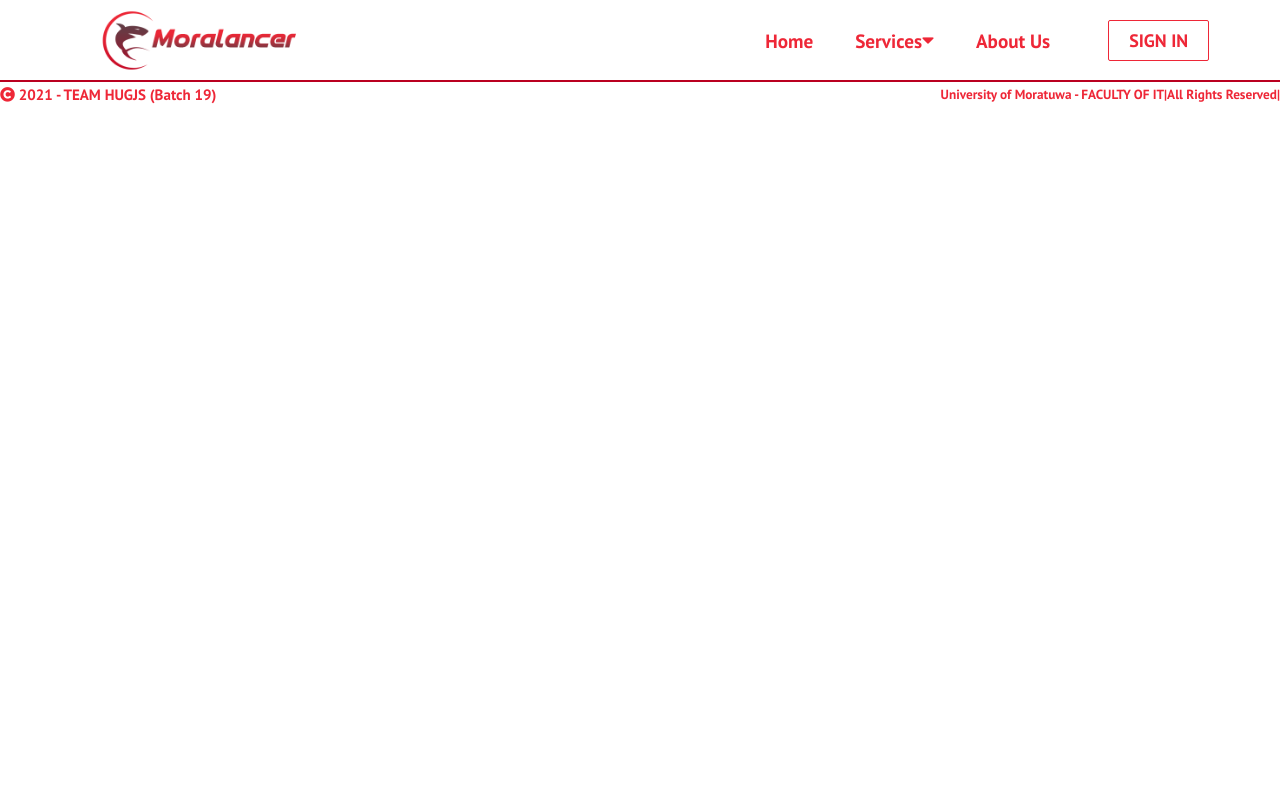
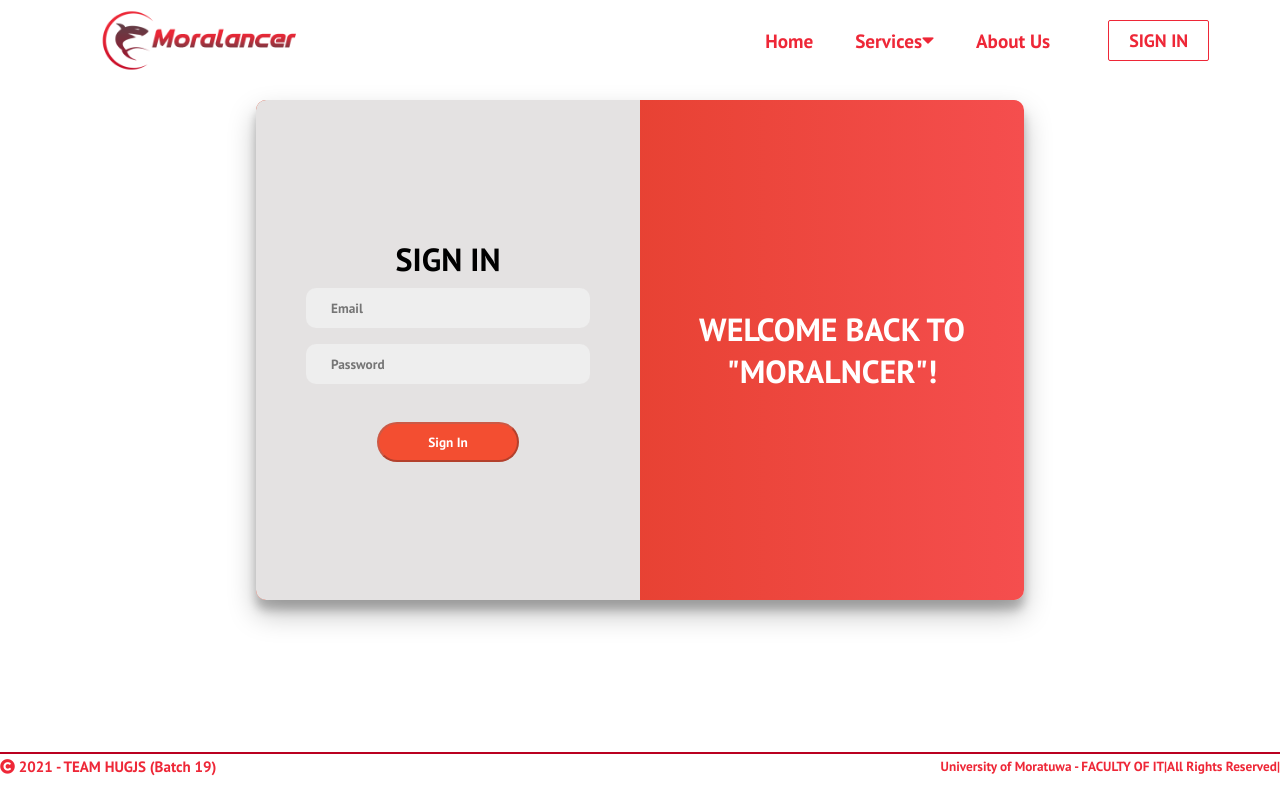
Before and after one commit to GayanKod/moralancer-frontend, a React (Create React App) app: page /BuyerSignIn in a window 1280 px wide. Built offline with nearby package versions, Linux system fonts and the light colour scheme.

Commit message:
Created Login page

```diff
--- a/src/App.js
+++ b/src/App.js
@@ -19,6 +19,8 @@ import GigView from './components/GigView'
 import GigForm from './components/pages/creategig/GigForm'
 import SignInHome from './components/pages/login/SignInHome'
 import SignUpHome from './components/pages/login/SignUpHome'
+import SellerSignIn from './components/pages/login/Seller/SellerSignIn'
+import BuyerSignIn from './components/pages/login/Buyer/BuyerSignIn'
 
 function App() {
     return (
@@ -43,7 +45,8 @@ function App() {
         <Route path='/GigForm' exact component={GigForm}/>
         <Route path='/SignInHome' exact component={SignInHome}/>
         <Route path='/SignUpHome' exact component={SignUpHome}/>
-
+        <Route path='/SellerSignIn' exact component={SellerSignIn}/>
+        <Route path='/BuyerSignIn' exact component={BuyerSignIn}/>
       </Switch>
       <Footer/>
         </Router>
--- /dev/null
+++ b/src/components/pages/login/Buyer/BuyerSignIn.css
@@ -0,0 +1,138 @@
+.buyer-signin-sontainer{
+    justify-content: center;
+    display: flex;
+    height: 84vh;
+}
+
+
+h1 {
+	font-weight: bold;
+	margin: 0;
+}
+
+
+.Signin-login {
+	border-radius: 20px;
+	border: 1px solid #FF4B2B;
+	background-color: #FF4B2B;
+	color: #FFFFFF;
+	font-size: 12px;
+	font-weight: bold;
+	padding: 12px 45px;
+	letter-spacing: 1px;
+	text-transform: uppercase;
+	transition: transform 80ms ease-in;
+}
+
+.Login{
+	background-color: #e4e2e2;
+	display: flex;
+	align-items: center;
+	justify-content: center;
+	flex-direction: column;
+	padding: 0 50px;
+	height: 100%;
+	text-align: center;
+}
+
+input {
+	background-color: #eee;
+	border: none;
+	padding: 12px 15px;
+	margin: 8px 0;
+	width: 100%;
+}
+
+.Signin-container {
+
+	background-color: #fff;
+	border-radius: 10px;
+  	box-shadow: 0 14px 28px rgba(0,0,0,0.25), 0 10px 10px rgba(0,0,0,0.22);
+	position: relative;
+	overflow: hidden;
+	width: 768px;
+	max-width: 100%;
+    height: 500px;
+    margin-top: 20px;
+}
+
+.form-container {
+	position: absolute;
+	top: 0;
+	height: 100%;
+}
+
+.log-in-container {
+	left: 0;
+	width: 50%;
+	z-index: 2;
+}
+
+
+.overlay-container {
+	position: absolute;
+	top: 0;
+	left: 50%;
+	width: 50%;
+	height: 100%;
+}
+
+
+.overlay {
+	background: #FF416C;
+	background: -webkit-linear-gradient(to right, #da3619, #f54e4e);
+	background: linear-gradient(to right, #da3619, #f54e4e);
+	background-repeat: no-repeat;
+	background-size: cover;
+	background-position: 0 0;
+	color: #FFFFFF;
+	position: relative;
+	left: -100%;
+	height: 100%;
+	width: 200%;
+}
+
+.overlay-panel {
+	position: absolute;
+	display: flex;
+	align-items: center;
+	justify-content: center;
+	flex-direction: column;
+	padding: 0 40px;
+	text-align: center;
+	top: 0;
+	height: 100%;
+	width: 50%;
+}
+
+
+.overlay-right {
+	right: 0;
+}
+
+
+.social-container {
+	margin: 50px 0;
+}
+
+.social-container a {
+	border: 1px solid #DDDDDD;
+	border-radius: 50%;
+	display: inline-flex;
+	justify-content: center;
+	align-items: center;
+	margin: 0 5px;
+	height: 40px;
+	width: 40px;
+}
+
+#signin-btn{
+    color: white;
+    background-color: rgb(243, 78, 49);
+    width: 50%;
+    height: 40px;
+    border-radius: 20px;
+    cursor: pointer;
+    margin-top: 30px;
+
+}
--- /dev/null
+++ b/src/components/pages/login/Buyer/BuyerSignIn.js
@@ -0,0 +1,60 @@
+import React, { useState} from 'react';
+import './BuyerSignIn.css'
+
+function SellerSignIn() {
+    const [email, setEmail] = useState("");
+    const [password, setPassword] = useState("");
+
+    function validateForm() {
+      return email.length > 0 && password.length > 0;
+    }
+
+    function handleSubmit(event) {
+      event.preventDefault();
+    }
+
+    return (
+     <div className='buyer-signin-sontainer'>
+<div class="Signin-container" id="Signin-container">
+
+   <div class="form-container log-in-container">
+
+   <div className="Login">
+   <h1>SIGN IN</h1>
+      <form onSubmit={handleSubmit}>
+          <input
+            type="email"
+            placeholder="Email"
+            value={email}
+            onChange={(e) => setEmail(e.target.value)}
+          />
+          <input
+            type="password"
+            placeholder="Password"
+            value={password}
+            onChange={(e) => setPassword(e.target.value)}
+          />
+
+        <button type="submit" id="signin-btn" disabled={!validateForm()}>
+          Sign In
+        </button>
+      </form>
+    </div>
+
+   </div>
+    <div class="overlay-container">
+
+       <div class="overlay">
+    <div class="overlay-panel overlay-right">
+    <h1>WELCOME BACK TO "MORALNCER"!</h1>
+</div>
+</div>
+
+
+   </div>
+</div>
+</div>
+    )
+}
+
+export default SellerSignIn
--- /dev/null
+++ b/src/components/pages/login/Seller/SellerSignIn.css
@@ -0,0 +1,138 @@
+.seller-signin-sontainer{
+    justify-content: center;
+    display: flex;
+    height: 84vh;
+}
+
+
+h1 {
+	font-weight: bold;
+	margin: 0;
+}
+
+
+.Signin-login {
+	border-radius: 20px;
+	border: 1px solid #FF4B2B;
+	background-color: #FF4B2B;
+	color: #FFFFFF;
+	font-size: 12px;
+	font-weight: bold;
+	padding: 12px 45px;
+	letter-spacing: 1px;
+	text-transform: uppercase;
+	transition: transform 80ms ease-in;
+}
+
+.Login{
+	background-color: #e4e2e2;
+	display: flex;
+	align-items: center;
+	justify-content: center;
+	flex-direction: column;
+	padding: 0 50px;
+	height: 100%;
+	text-align: center;
+}
+
+input {
+	background-color: #eee;
+	border: none;
+	padding: 12px 15px;
+	margin: 8px 0;
+	width: 100%;
+}
+
+.Signin-container {
+
+	background-color: #fff;
+	border-radius: 10px;
+  	box-shadow: 0 14px 28px rgba(0,0,0,0.25), 0 10px 10px rgba(0,0,0,0.22);
+	position: relative;
+	overflow: hidden;
+	width: 768px;
+	max-width: 100%;
+    height: 500px;
+    margin-top: 20px;
+}
+
+.form-container {
+	position: absolute;
+	top: 0;
+	height: 100%;
+}
+
+.log-in-container {
+	left: 0;
+	width: 50%;
+	z-index: 2;
+}
+
+
+.overlay-container {
+	position: absolute;
+	top: 0;
+	left: 50%;
+	width: 50%;
+	height: 100%;
+}
+
+
+.overlay {
+	background: #FF416C;
+	background: -webkit-linear-gradient(to right, #da3619, #f54e4e);
+	background: linear-gradient(to right, #da3619, #f54e4e);
+	background-repeat: no-repeat;
+	background-size: cover;
+	background-position: 0 0;
+	color: #FFFFFF;
+	position: relative;
+	left: -100%;
+	height: 100%;
+	width: 200%;
+}
+
+.overlay-panel {
+	position: absolute;
+	display: flex;
+	align-items: center;
+	justify-content: center;
+	flex-direction: column;
+	padding: 0 40px;
+	text-align: center;
+	top: 0;
+	height: 100%;
+	width: 50%;
+}
+
+
+.overlay-right {
+	right: 0;
+}
+
+
+.social-container {
+	margin: 50px 0;
+}
+
+.social-container a {
+	border: 1px solid #DDDDDD;
+	border-radius: 50%;
+	display: inline-flex;
+	justify-content: center;
+	align-items: center;
+	margin: 0 5px;
+	height: 40px;
+	width: 40px;
+}
+
+#signin-btn{
+    color: white;
+    background-color: rgb(243, 78, 49);
+    width: 50%;
+    height: 40px;
+    border-radius: 20px;
+    cursor: pointer;
+    margin-top: 30px;
+
+}
--- /dev/null
+++ b/src/components/pages/login/Seller/SellerSignIn.js
@@ -0,0 +1,60 @@
+import React, { useState} from 'react';
+import './SellerSignIn.css'
+
+function SellerSignIn() {
+    const [email, setEmail] = useState("");
+    const [password, setPassword] = useState("");
+
+    function validateForm() {
+      return email.length > 0 && password.length > 0;
+    }
+
+    function handleSubmit(event) {
+      event.preventDefault();
+    }
+
+    return (
+     <div className='seller-signin-sontainer'>
+<div class="Signin-container" id="Signin-container">
+
+   <div class="form-container log-in-container">
+
+   <div className="Login">
+   <h1>SIGN IN</h1>
+      <form onSubmit={handleSubmit}>
+          <input
+            type="email"
+            placeholder="Email"
+            value={email}
+            onChange={(e) => setEmail(e.target.value)}
+          />
+          <input
+            type="password"
+            placeholder="Password"
+            value={password}
+            onChange={(e) => setPassword(e.target.value)}
+          />
+
+        <button type="submit" id="signin-btn" disabled={!validateForm()}>
+          Sign In
+        </button>
+      </form>
+    </div>
+
+   </div>
+    <div class="overlay-container">
+
+       <div class="overlay">
+    <div class="overlay-panel overlay-right">
+    <h1>WELCOME BACK TO "MORALNCER"!</h1>
+</div>
+</div>
+
+
+   </div>
+</div>
+</div>
+    )
+}
+
+export default SellerSignIn
--- a/src/components/pages/login/SignInHome.js
+++ b/src/components/pages/login/SignInHome.js
@@ -1,24 +1,32 @@
 import React from 'react'
 import { Button } from '../../Button';
 import './SignInHome.css'
+import { Link } from 'react-router-dom';
 
 function SignInHome() {
     return (
         <div className="SignInHome-container">
          <div className="SignInHome-selection">
+
+
 <div className="btns-seller">
+<Link to="/SellerSignIn">
 <Button className="btns"
    buttonStyle="btn--primary"
    buttonSize="btn--large">
     As a Seller
    </Button>
+   </Link>
    </div>
+
    <div className="btns-buyer">
+       <Link to="/BuyerSignIn">
    <Button className="btns"
    buttonStyle="btn--primary"
    buttonSize="btn--large">
     As a Buyer
    </Button>
+   </Link>
    </div>
    </div>
         </div>
```
Lines whose indentation alone changed are shown as unchanged.
